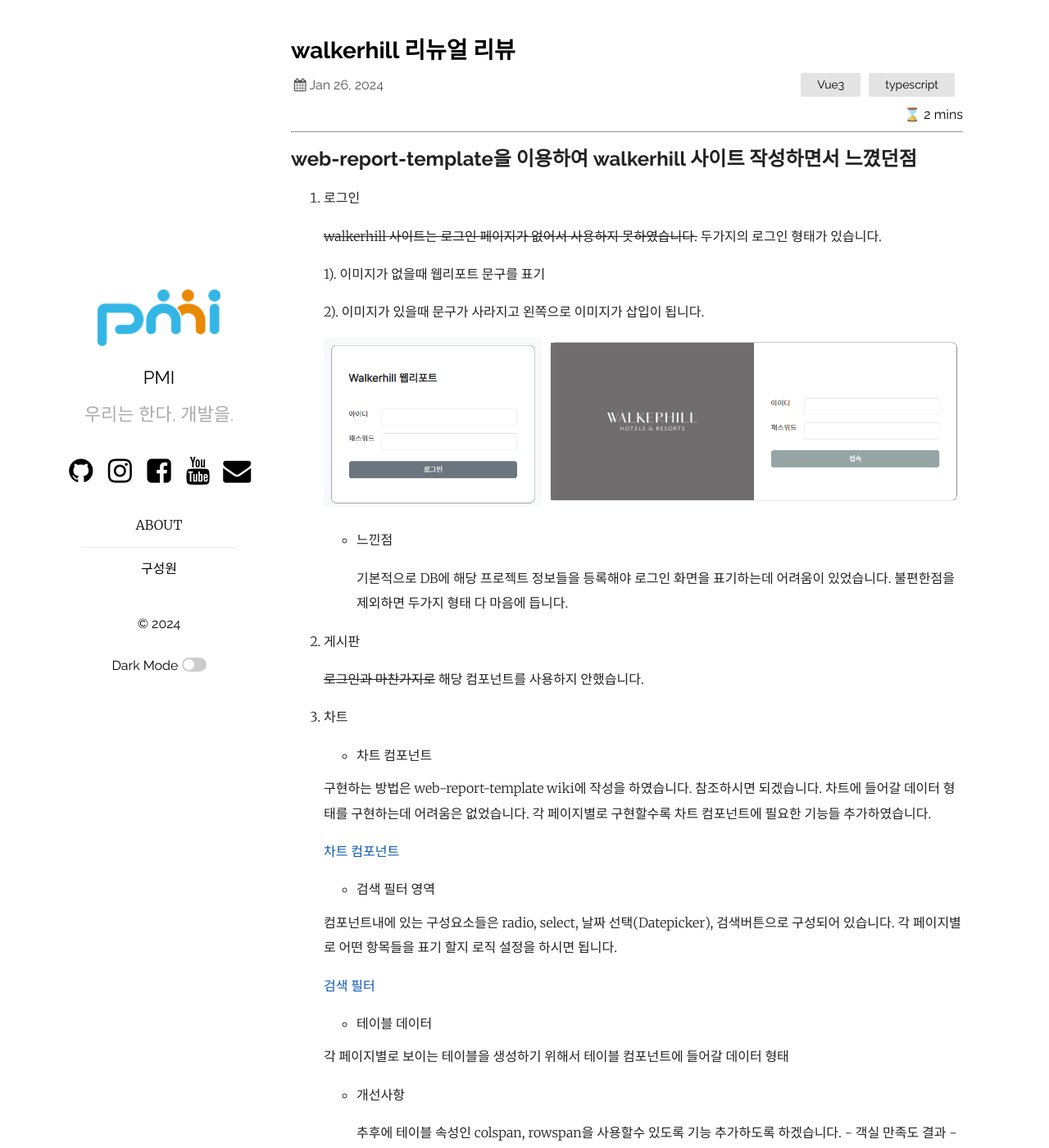
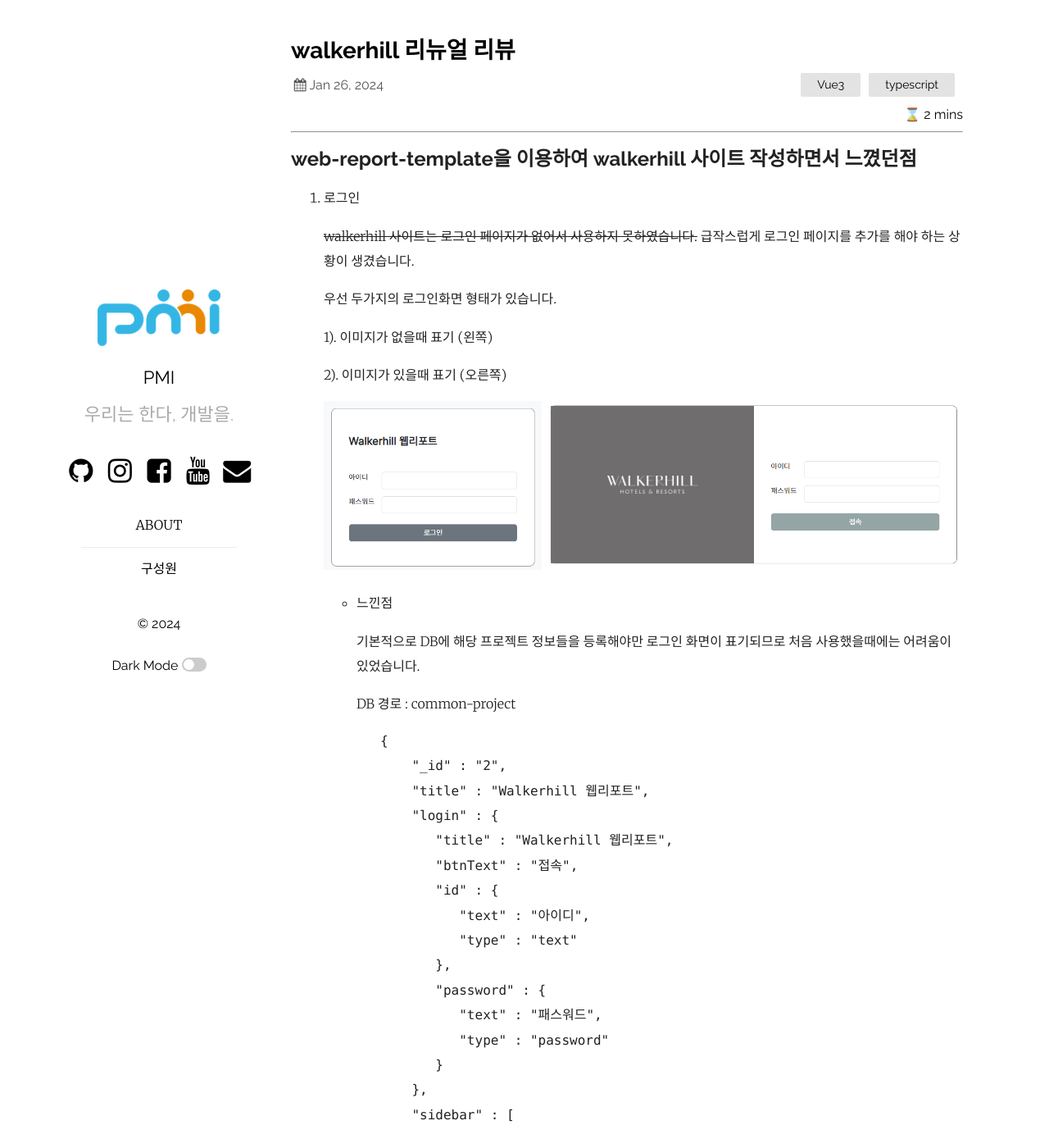
Before and after one commit to pmirnc-dev/pmirnc-dev.github.io, a Jekyll site: the page built from _posts/2024-01-26-walkerhill-review.md, in a window 1280 px wide and 1400 px high. Shown: the whole window at 82% size. Built offline with Jekyll 4.4.1, drawn with Linux system fonts in a browser that asks for light colours; comment, search, counter and statistics services are not loaded; some of the changed text lies outside the part shown.

Commit message:
fix: 내용 수정

````diff
--- a/_posts/2024-01-26-walkerhill-review.md
+++ b/_posts/2024-01-26-walkerhill-review.md
@@ -13,45 +13,75 @@
 1. 로그인
 
     ~~walkerhill 사이트는 로그인 페이지가 없어서 사용하지 못하였습니다.~~
-두가지의 로그인 형태가 있습니다.
+   급작스럽게 로그인 페이지를 추가를 해야 하는 상황이 생겼습니다.
 
-    1). 이미지가 없을때 웹리포트 문구를 표기
+   우선 두가지의 로그인화면 형태가 있습니다.
 
-    2). 이미지가 있을때 문구가 사라지고 왼쪽으로 이미지가 삽입이 됩니다.
+      1). 이미지가 없을때 표기 (왼쪽)
+
+      2). 이미지가 있을때 표기 (오른쪽)
 
     ![로그인 페이지](/assets/images/mclee/240126/walkerhill_login_form.png)
 
     - 느낀점
 
-        기본적으로 DB에 해당 프로젝트 정보들을 등록해야 로그인 화면을 표기하는데 어려움이 있었습니다.
-        불편한점을 제외하면 두가지 형태 다 마음에 듭니다.
+      기본적으로 DB에 해당 프로젝트 정보들을 등록해야만 로그인 화면이 표기되므로 처음 사용했을때에는 어려움이 있었습니다.
+
+      DB 경로 : common-project
+      ```JSON
+         {
+             "_id" : "2",
+             "title" : "Walkerhill 웹리포트",
+             "login" : {
+                "title" : "Walkerhill 웹리포트",
+                "btnText" : "접속",
+                "id" : {
+                   "text" : "아이디",
+                   "type" : "text"
+                },
+                "password" : {
+                   "text" : "패스워드",
+                   "type" : "password"
+                }
+             },
+             "sidebar" : [
+
+             ],
+             "favicon" : "",
+             "icon" : "",
+             "theme" : "SIMPLE"
+          }
+      ```
+        불편한 점을 제외하면 괜찮았습니다...
 
 2. 게시판
 
-    ~~로그인과 마찬가지로~~ 해당 컴포넌트를 사용하지 안했습니다.
+    ~~로그인과 마찬가지로~~ 해당 컴포넌트를 사용하지 않았습니다.
 
 3. 차트
     - 차트 컴포넌트
 
-    구현하는 방법은 web-report-template wiki에 작성을 하였습니다. 참조하시면 되겠습니다.
-    차트에 들어갈 데이터 형태를 구현하는데 어려움은 없었습니다.
-    각 페이지별로 구현할수록 차트 컴포넌트에 필요한 기능들 추가하였습니다.
+        구현하는 방법은 web-report-template wiki에 작성을 하였습니다. 참조하시면 되겠습니다.
+        차트에 들어갈 데이터 형태를 구현하는데 어려움은 없었습니다.
+        각 페이지별로 구현할수록 차트 컴포넌트에 필요한 기능들 추가하였습니다.
 
      [차트 컴포넌트](https://github.com/pmirnc-dev/web-report-template/wiki/1.-%EC%B0%A8%ED%8A%B8-%EC%BB%B4%ED%8F%AC%EB%84%8C%ED%8A%B8-%EA%B5%AC%ED%98%84#%EC%B0%A8%ED%8A%B8-%EC%BB%B4%ED%8F%AC%EB%84%8C%ED%8A%B8-%EB%8D%B0%EC%9D%B4%ED%84%B0-%EA%B5%AC%EC%A1%B0)
 
     - 검색 필터 영역
 
-    컴포넌트내에 있는 구성요소들은 radio, select, 날짜 선택(Datepicker), 검색버튼으로 구성되어 있습니다.
-    각 페이지별로 어떤 항목들을 표기 할지 로직 설정을 하시면 됩니다.
+        컴포넌트내에 있는 구성요소들은 radio, select, 날짜 선택(Datepicker), 검색버튼으로 구성되어 있습니다.
+        각 페이지별로 어떤 항목들을 표기 할지 로직 설정을 하시면 됩니다.
 
     [검색 필터](https://github.com/pmirnc-dev/web-report-template/wiki/2.-%EA%B2%80%EC%83%89-%ED%95%84%ED%84%B0-%EC%BB%B4%ED%8F%AC%EB%84%8C%ED%8A%B8)
 
     - 테이블 데이터
 
-    각 페이지별로 보이는 테이블을 생성하기 위해서 테이블 컴포넌트에 들어갈 데이터 형태
+        각 페이지별로 보이는 테이블을 생성하기 위해서 테이블 컴포넌트에 들어갈 데이터 형태
+
     - 개선사항
 
         추후에 테이블 속성인 colspan, rowspan을 사용할수 있도록 기능 추가하도록 하겠습니다.
+
 - 객실 만족도 결과 - 응답자 현황 페이지 - 테이블 데이터
 ```json
 {
@@ -65,7 +95,7 @@
     "sum": [ 4063, 5699 ]
 }
 ```
-![응답자 테이블](/assets/images/mclee/240126/응답자_테이블.JPG)
+   ![응답자 테이블](/assets/images/mclee/240126/응답자_테이블.JPG)
 
 - 객실 만족도 결과 - 아이 동반 현황 페이지 - 테이블 데이터
 ```json
@@ -79,9 +109,9 @@
   "sum": [ 8236 ]
 }
 ```
-![아이 동반 테이블](/assets/images/mclee/240126/아이_동반_테이블.JPG)
+   ![아이 동반 테이블](/assets/images/mclee/240126/아이_동반_테이블.JPG)
 
-#### 마무리
+### 마무리
 
 리뉴얼 작업이 진행되면서 웹리포트템플릿에서 부족했던 부분들이 보였습니다. 작업이 진행하는 도중 필요한 부분들을 추가 및 수정하고 다른 웹리포트에서도 사용할수 있도록 소스를 재작성하였습니다.
 
````
